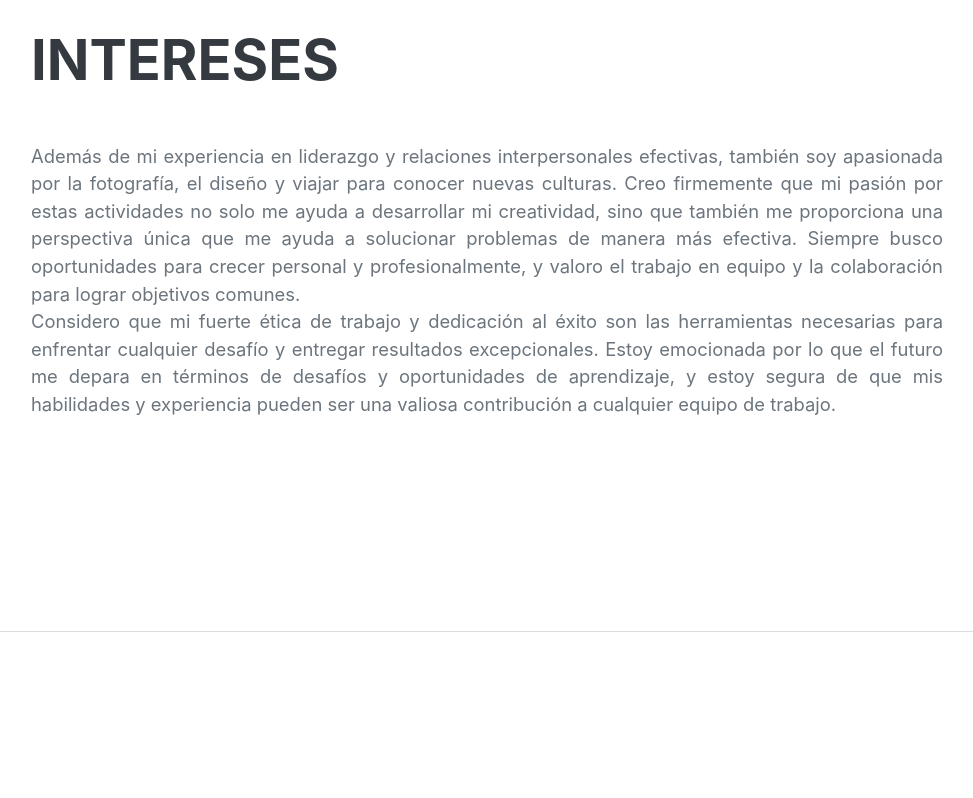
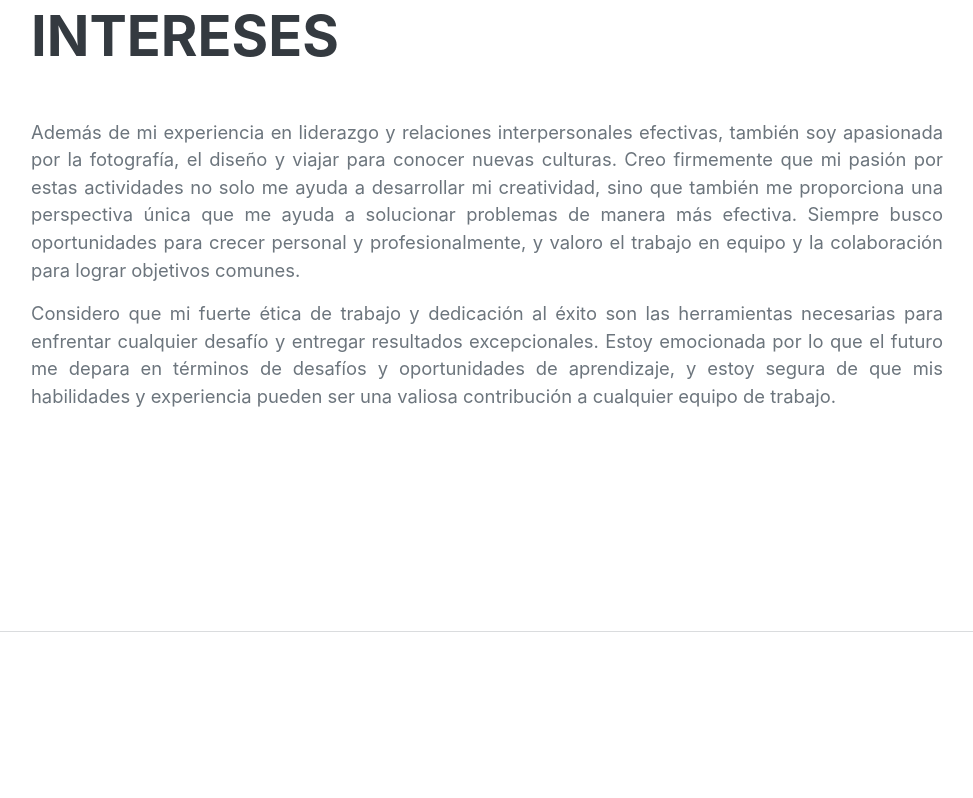
Before and after one commit to robellanza/portfolio-web, a plain HTML site: page index.html in a window 1280 px wide. Shown: the part 3373-4171 px from the top of the page, without its empty margins (289-1262 px from the left). Drawn offline with nearby package versions, Linux system fonts and the light colour scheme; a web font is replaced by a local one.

Commit message:
agrego parrafo en intereses

```diff
--- a/index.html
+++ b/index.html
@@ -137,7 +137,9 @@
         <section class="resume-section" id="interests">
             <div class="resume-section-content">
                 <h2 class="mb-5">Intereses</h2>
-                <p class="text-justify lead mb-3">Además de mi experiencia en liderazgo y relaciones interpersonales efectivas, también soy apasionada por la fotografía, el diseño y viajar para conocer nuevas culturas. Creo firmemente que mi pasión por estas actividades no solo me ayuda a desarrollar mi creatividad, sino que también me proporciona una perspectiva única que me ayuda a solucionar problemas de manera más efectiva. Siempre busco oportunidades para crecer personal y profesionalmente, y valoro el trabajo en equipo y la colaboración para lograr objetivos comunes. <br> Considero que mi fuerte ética de trabajo y dedicación al éxito son las herramientas necesarias para enfrentar cualquier desafío y entregar resultados excepcionales. Estoy emocionada por lo que el futuro me depara en términos de desafíos y oportunidades de aprendizaje, y estoy segura de que mis habilidades y experiencia pueden ser una valiosa contribución a cualquier equipo de trabajo. </p>
+                <p class="text-justify lead mb-3">Además de mi experiencia en liderazgo y relaciones interpersonales efectivas, también soy apasionada por la fotografía, el diseño y viajar para conocer nuevas culturas. Creo firmemente que mi pasión por estas actividades no solo me ayuda a desarrollar mi creatividad, sino que también me proporciona una perspectiva única que me ayuda a solucionar problemas de manera más efectiva. Siempre busco oportunidades para crecer personal y profesionalmente, y valoro el trabajo en equipo y la colaboración para lograr objetivos comunes.
+
+                <p class="lead mb-5 text-justify">Considero que mi fuerte ética de trabajo y dedicación al éxito son las herramientas necesarias para enfrentar cualquier desafío y entregar resultados excepcionales. Estoy emocionada por lo que el futuro me depara en términos de desafíos y oportunidades de aprendizaje, y estoy segura de que mis habilidades y experiencia pueden ser una valiosa contribución a cualquier equipo de trabajo. </p>
 
 
             </div>
```
